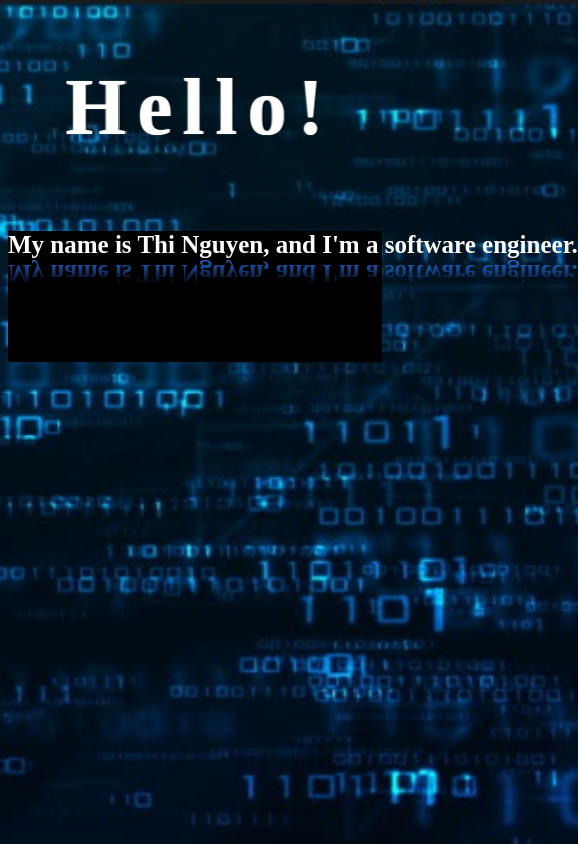
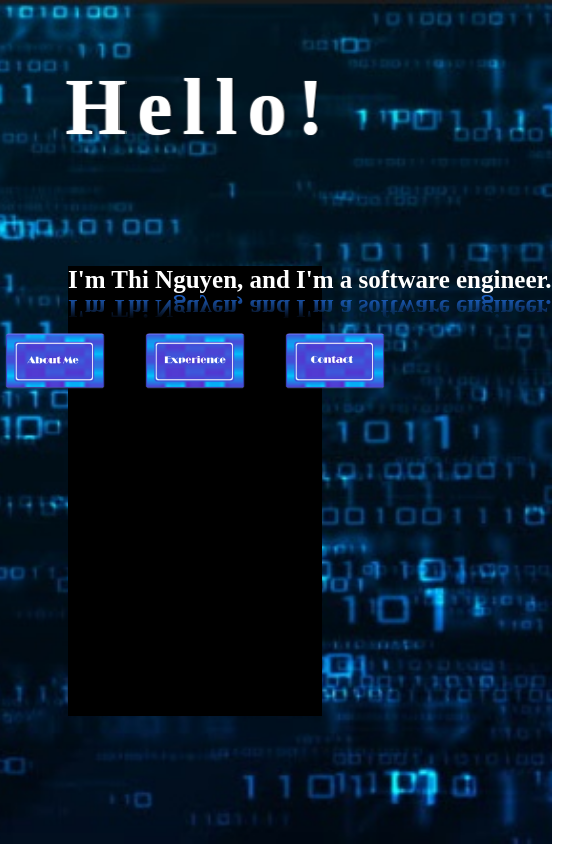
Before and after one commit to Thi-Nguyen/thi-nguyen.github.io, a plain HTML site: page index.html in a window 390 px wide. Shown: the whole page, 578 px wide, since content can reach past the window. Drawn offline with nearby package versions, Linux system fonts and the light colour scheme.

Commit message:
Added icons that displays text and a different icon when move hovers over it. TODO: Make the icons clickable.

```diff
--- a/Stylesheet/index.css
+++ b/Stylesheet/index.css
@@ -3,10 +3,99 @@
   box-sizing:border-box;
 }
 
+#blackBox {
+  background-color: black;
+  margin: 60px 60px 10px 60px;
+  height: 500px;
+  width: auto;
+}
+
 .both {
-  background: black;
   height: 50%;
 }
+
+.icons {
+  justify-content: center;
+  align-items: : center;
+  display: flex;
+  position: relative;
+  top: -200px;
+}
+
+.icons p, a {
+  font-size: 30px;
+  color: white;
+}
+
+.icon-contents {
+  display: none;
+  position: absolute;
+  top: 200px;
+  width: 100%;
+}
+
+.aboutText, .experienceText, .contactText{
+  width: 300px;
+  height:300px;
+  position: relative;
+  margin: 20px;
+  z-index: 1;
+}
+
+.aboutText {
+  background:url("Pictures/AboutMeText.png") no-repeat center;
+  background-size: contain;
+  -webkit-background-size: contain;
+  -moz-background-size: contain;
+  -o-background-size: contain;
+
+}
+
+.aboutText:hover {
+  background:url("Pictures/AboutMeIcon.png") no-repeat center;
+  background-size: contain;
+  -webkit-background-size: contain;
+  -moz-background-size: contain;
+  -o-background-size: contain;
+}
+
+.experienceText {
+  background:url("Pictures/ExperienceText.png") no-repeat center;
+  background-size: contain;
+  -webkit-background-size: contain;
+  -moz-background-size: contain;
+  -o-background-size: contain;
+}
+
+.experienceText:hover {
+  background:url("Pictures/ExperienceIcon.png") no-repeat center;
+  background-size: contain;
+  -webkit-background-size: contain;
+  -moz-background-size: contain;
+  -o-background-size: contain;
+}
+
+.contactText {
+  background:url("Pictures/ContactText.png") no-repeat center;
+  background-size: contain;
+  -webkit-background-size: contain;
+  -moz-background-size: contain;
+  -o-background-size: contain;
+}
+
+.contactText:hover {
+  background:url("Pictures/ContactIcon.png") no-repeat center;
+  background-size: contain;
+  -webkit-background-size: contain;
+  -moz-background-size: contain;
+  -o-background-size: contain;
+}
+
+.text-active {
+  display: block;
+}
+
+
 .indexPage {
   background:url("Pictures/frontPageBackground.jpg") no-repeat center center fixed;
   background-size: cover;
@@ -23,9 +112,9 @@
 }
 .greeting:before, .greeting:after{
   content: attr(data-letter);
-  left:0;
-  position:absolute;
-  top:0;
+  left: 0;
+  position: absolute;
+  top: 0;
   transform-origin: top left;
 }
 .greeting, .greeting:before, .greeting:after{
@@ -88,7 +177,6 @@
 }
 
 .text {
-  margin: auto;
   font-size: 40px;
   font-weight: bold;
   text-align: center;
@@ -102,9 +190,22 @@
   .mirror {
     top: -55px;
   }
+
+  .aboutText, .experienceText, .contactText{
+    width: 200px;
+    height:200px;
+  }
+
+  .icons p, a {
+    font-size: 20px;
+  }
 }
 
 @media only screen and (max-width: 600px){
+  #blackBox {
+    height: 450px;
+  }
+
   .openerText {
     font-size: 25px;
   }
@@ -112,4 +213,17 @@
   .mirror {
     top: -50px;
   }
+
+  .aboutText, .experienceText, .contactText{
+    width: 100px;
+    height:100px;
+  }
+
+  .icons p, a {
+    font-size: 10px;
+  }
+
+  .icon-contents {
+    top: 100px;
+  }
 }
--- /dev/null
+++ b/Stylesheet/script.js
@@ -0,0 +1,18 @@
+$(function(){
+  $('.icon').click(function(){
+    //$(this).find('__').
+    //TODO: Maybe add something here when a user clicks on the certain section
+  });
+
+
+
+
+  $('.icon').hover(
+    function() {
+      $(this).find('p').addClass('text-active');
+    },
+    function() {
+      $(this).find('p').removeClass('text-active');
+    }
+  );
+});
--- a/index.html
+++ b/index.html
@@ -7,6 +7,7 @@
   <meta name="viewport" content="width=device-width, initial-scale=1.0">
   <title>Thi N. - Home</title>
   <link rel="stylesheet" href="Stylesheet/index.css" media="all">
+  <script src="https://ajax.googleapis.com/ajax/libs/jquery/2.1.4/jquery.min.js"></script>
 </head>
 <body class="indexPage">
   <div class="text">
@@ -17,15 +18,34 @@
     <h1 class="greeting" data-letter="o"> o </h1>
     <h1 class="greeting" data-letter="!"> ! </h1>
 
-    <div class="openerText both">
-      <p class="openerText main">My name is Thi Nguyen, and I'm a software engineer. </p>
-      <p class="openerText mirror">My name is Thi Nguyen, and I'm a software engineer. </p>
+    <div id="blackBox">
+      <div class="openerText both">
+        <p class="openerText main">I'm Thi Nguyen, and I'm a software engineer. </p>
+        <p class="openerText mirror">I'm Thi Nguyen, and I'm a software engineer. </p>
+      </div>
+
+      <div class="icons">
+        <div class="icon">
+          <div class="aboutText">
+            <p class="icon-contents">This page includes my residential information,
+            a list of my skills, some hobbies, and my current focus. </p>
+          </div>
+        </div>
+        <div class="icon">
+          <div class="experienceText">
+            <p class="icon-contents">Clicking this icon will display my education
+              information, some projects details, and work experience.</p>
+          </div>
+        </div>
+        <div class="icon">
+          <div class="contactText">
+            <p class="icon-contents">Email: <a href="mailto:n_thi@outlook.com"
+              target="_top">N_Thi@outlook.com</a></p>
+          </div>
+        </div>
+      </div>
     </div>
   </div>
-
-  <div class="icons">
-
-  </div>
-
+  <script src="Stylesheet/script.js"></script>
 </body>
 </html>
```
Also changed, not shown: Stylesheet/Pictures/AboutMeIcon.png (added), Stylesheet/Pictures/AboutMeText.png (added), Stylesheet/Pictures/ContactIcon.png (added), Stylesheet/Pictures/ContactText.png (added), Stylesheet/Pictures/ExperienceIcon.png (added), Stylesheet/Pictures/ExperienceText.png (added), Stylesheet/Pictures/Icons.png (added), Stylesheet/stylesheet.js (deleted).
